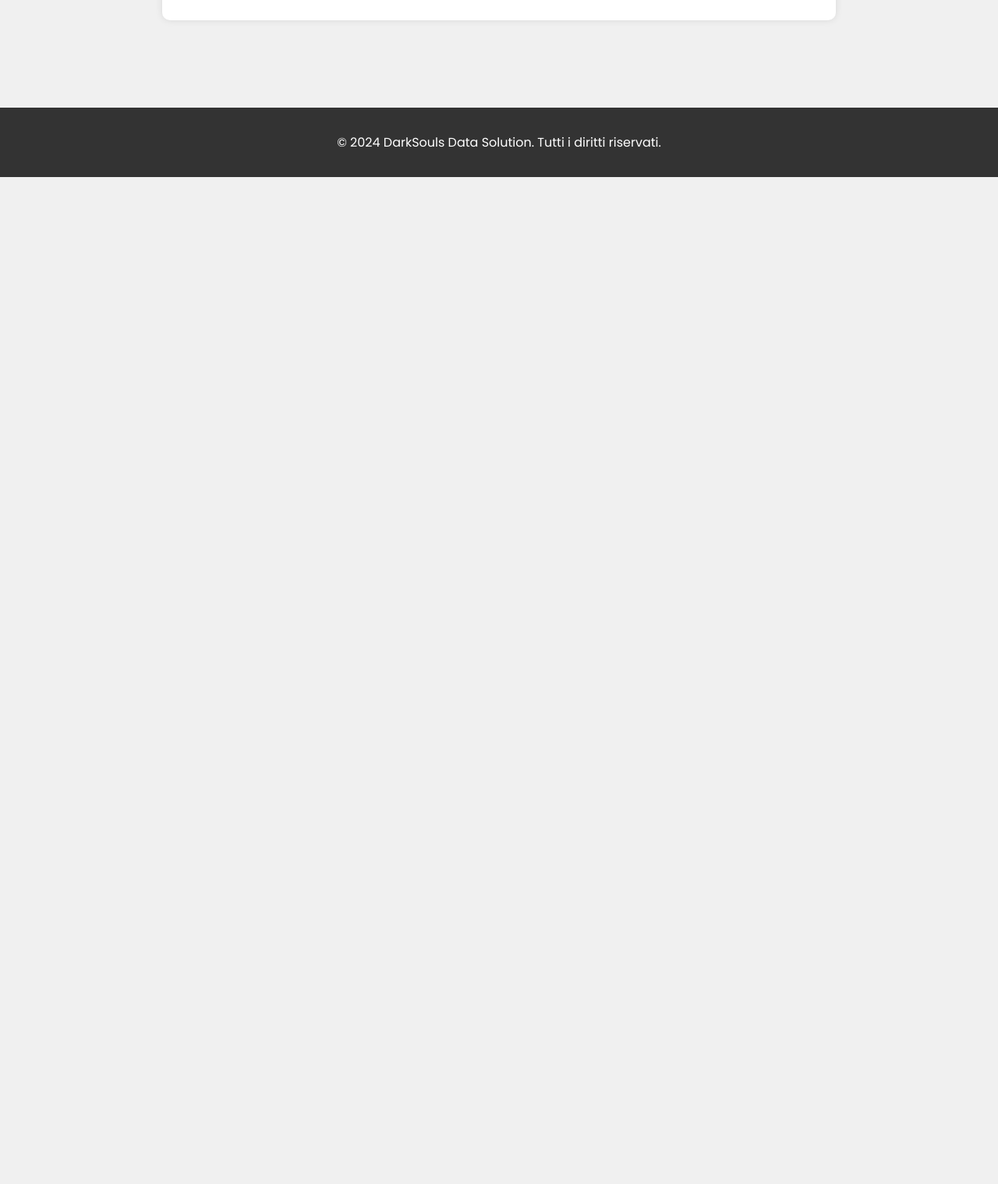
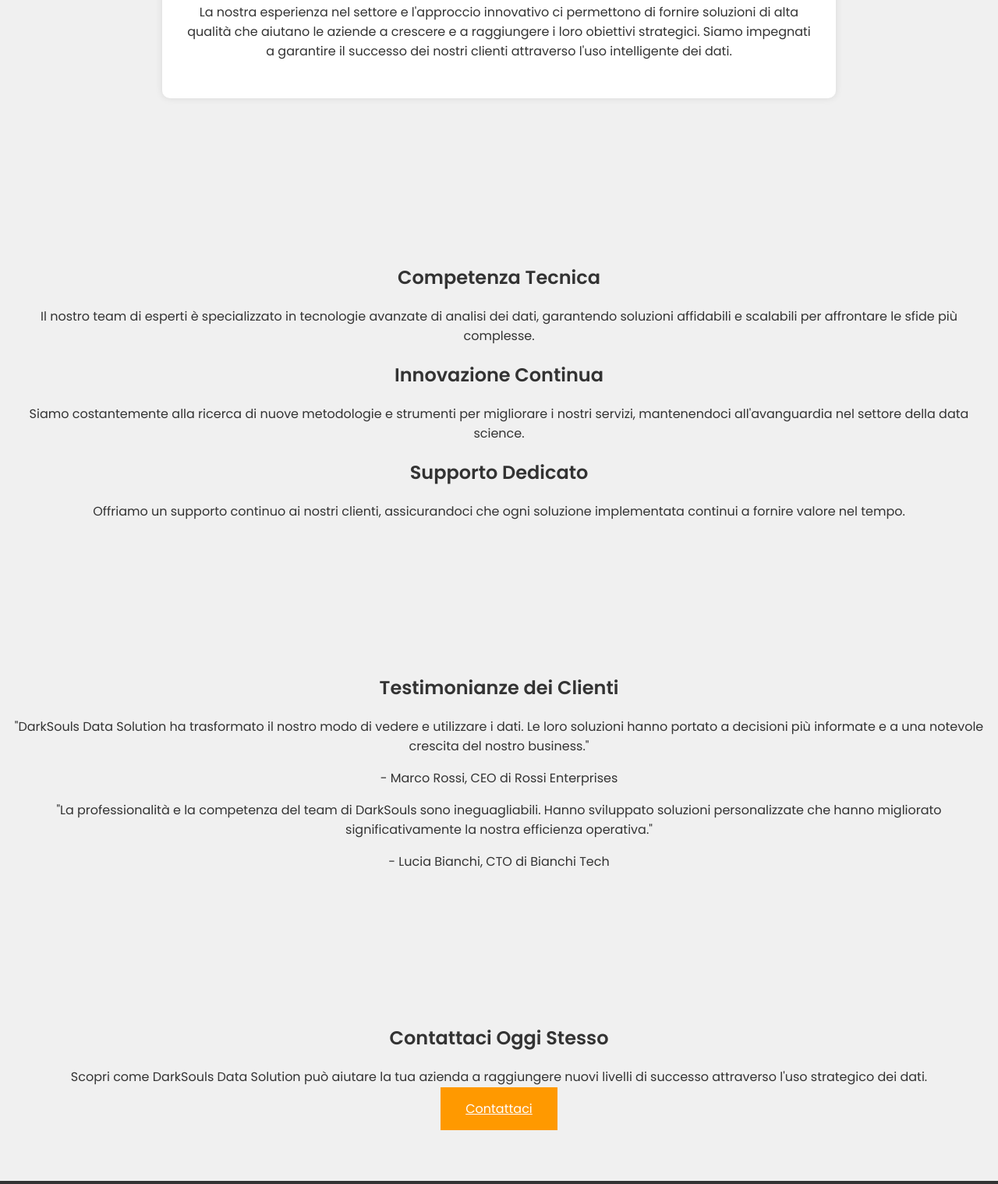
Before and after one commit to DarkSoulsINC/DarkSoulsTeam, a plain HTML site: page index.html in a window 1280 px wide. Shown: the part 2182-3700 px from the top of the page at 78% size. Before the commit the page ends 2409 px from the top, so only its background shows below. Drawn offline with nearby package versions, Linux system fonts and the light colour scheme.

Commit message:
Update index.html

```diff
--- a/index.html
+++ b/index.html
@@ -32,22 +32,57 @@
     <section id="details" class="section">
         <div class="detail animate__animated animate__fadeInLeft">
             <h2>Analisi Avanzata dei Dati</h2>
-            <p>Utilizziamo tecniche di machine learning e intelligenza artificiale per trasformare i dati grezzi in informazioni strategiche.</p>
+            <p>Utilizziamo tecniche di machine learning e intelligenza artificiale per trasformare i dati grezzi in informazioni strategiche, fornendo insight che guidano decisioni aziendali informate e mirate.</p>
         </div>
         <div class="detail animate__animated animate__fadeInRight">
             <h2>Soluzioni Personalizzate</h2>
-            <p>Offriamo soluzioni su misura per soddisfare le specifiche esigenze del tuo business, ottimizzando processi e migliorando la performance aziendale.</p>
+            <p>Offriamo soluzioni su misura per soddisfare le specifiche esigenze del tuo business. Collaboriamo strettamente con i nostri clienti per progettare e implementare strategie di dati che ottimizzano i processi e migliorano la performance aziendale.</p>
         </div>
         <div class="detail animate__animated animate__fadeInLeft">
             <h2>Visualizzazione Intuitiva</h2>
-            <p>Creiamo dashboard interattive e report che rendono i dati facilmente comprensibili e accessibili per il processo decisionale.</p>
+            <p>Creiamo dashboard interattive e report dettagliati che rendono i dati facilmente comprensibili e accessibili per il processo decisionale, utilizzando tecniche di visualizzazione all'avanguardia per presentare le informazioni in modo chiaro e conciso.</p>
         </div>
     </section>
 
     <section id="more-info" class="section">
         <div class="info animate__animated animate__fadeInUp">
             <h2>Perché Scegliere DarkSouls?</h2>
-            <p>La nostra esperienza nel settore e l'approccio innovativo ci permettono di fornire soluzioni di alta qualità che aiutano le aziende a crescere e a raggiungere i loro obiettivi strategici.</p>
+            <p>La nostra esperienza nel settore e l'approccio innovativo ci permettono di fornire soluzioni di alta qualità che aiutano le aziende a crescere e a raggiungere i loro obiettivi strategici. Siamo impegnati a garantire il successo dei nostri clienti attraverso l'uso intelligente dei dati.</p>
+        </div>
+    </section>
+
+    <section id="expertise" class="section">
+        <div class="expertise-item animate__animated animate__fadeInUp">
+            <h2>Competenza Tecnica</h2>
+            <p>Il nostro team di esperti è specializzato in tecnologie avanzate di analisi dei dati, garantendo soluzioni affidabili e scalabili per affrontare le sfide più complesse.</p>
+        </div>
+        <div class="expertise-item animate__animated animate__fadeInUp">
+            <h2>Innovazione Continua</h2>
+            <p>Siamo costantemente alla ricerca di nuove metodologie e strumenti per migliorare i nostri servizi, mantenendoci all'avanguardia nel settore della data science.</p>
+        </div>
+        <div class="expertise-item animate__animated animate__fadeInUp">
+            <h2>Supporto Dedicato</h2>
+            <p>Offriamo un supporto continuo ai nostri clienti, assicurandoci che ogni soluzione implementata continui a fornire valore nel tempo.</p>
+        </div>
+    </section>
+
+    <section id="client-testimonials" class="section">
+        <h2>Testimonianze dei Clienti</h2>
+        <div class="testimonial animate__animated animate__fadeIn">
+            <p>"DarkSouls Data Solution ha trasformato il nostro modo di vedere e utilizzare i dati. Le loro soluzioni hanno portato a decisioni più informate e a una notevole crescita del nostro business."</p>
+            <p class="client-name">- Marco Rossi, CEO di Rossi Enterprises</p>
+        </div>
+        <div class="testimonial animate__animated animate__fadeIn">
+            <p>"La professionalità e la competenza del team di DarkSouls sono ineguagliabili. Hanno sviluppato soluzioni personalizzate che hanno migliorato significativamente la nostra efficienza operativa."</p>
+            <p class="client-name">- Lucia Bianchi, CTO di Bianchi Tech</p>
+        </div>
+    </section>
+
+    <section id="call-to-action" class="section">
+        <div class="cta-content animate__animated animate__zoomIn">
+            <h2>Contattaci Oggi Stesso</h2>
+            <p>Scopri come DarkSouls Data Solution può aiutare la tua azienda a raggiungere nuovi livelli di successo attraverso l'uso strategico dei dati.</p>
+            <a href="contact.html" class="cta-button">Contattaci</a>
         </div>
     </section>
 
```
